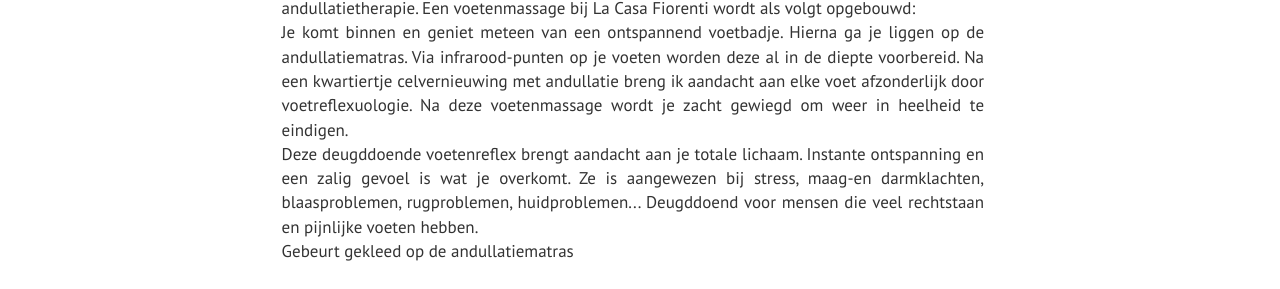
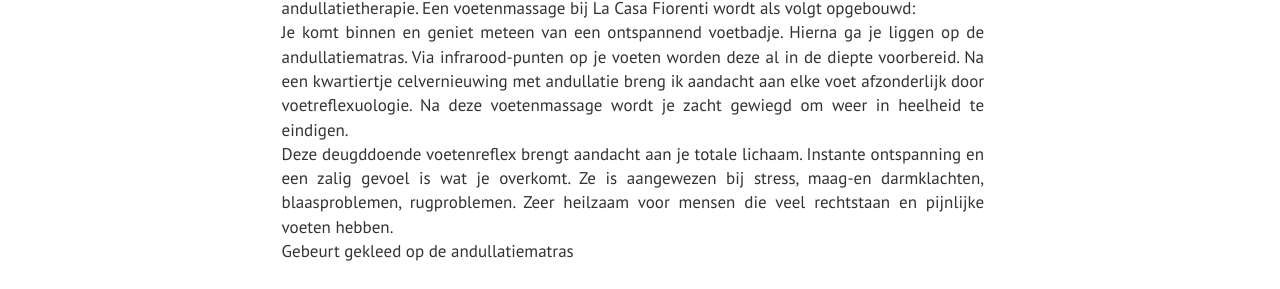
Before and after one commit to Fiorenty/Fiorenty.github.io, a plain HTML site: page Voetreflexologie-subpagina.html in a window 1280 px wide. Shown: the part 769-1058 px from the top of the page. Drawn offline with nearby package versions, Linux system fonts and the light colour scheme; a web font is replaced by a local one.

Commit message:
Update Voetreflexologie-subpagina.html

```diff
--- a/Voetreflexologie-subpagina.html
+++ b/Voetreflexologie-subpagina.html
@@ -27,7 +27,7 @@
                     Je komt binnen en geniet meteen van een ontspannend voetbadje. Hierna ga je liggen op de andullatiematras. Via infrarood-punten op je voeten worden deze al in de diepte voorbereid. Na een kwartiertje celvernieuwing met andullatie breng ik aandacht aan elke voet afzonderlijk door voetreflexuologie. Na deze voetenmassage wordt je zacht gewiegd om weer in heelheid te eindigen.</p>
                 <p style="text-align: justify">Deze deugddoende voetenreflex brengt aandacht aan je totale lichaam. Instante ontspanning en een zalig gevoel is wat je overkomt.
 
-                    Ze is aangewezen bij stress, maag-en darmklachten, blaasproblemen, rugproblemen, huidproblemen... Deugddoend voor mensen die veel rechtstaan en pijnlijke voeten hebben.</p>
+                    Ze is aangewezen bij stress, maag-en darmklachten, blaasproblemen, rugproblemen. Zeer heilzaam voor mensen die veel rechtstaan en pijnlijke voeten hebben.</p>
                 <p style="text-align: justify">Gebeurt gekleed op de andullatiematras</p>
             </div>
         </section>
```
